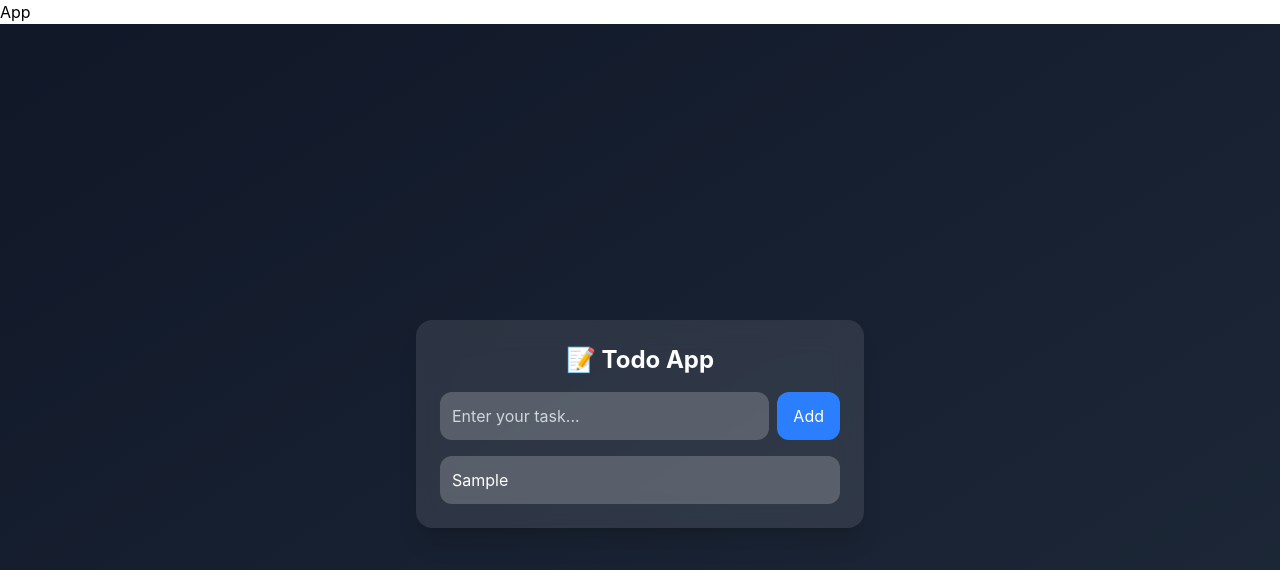
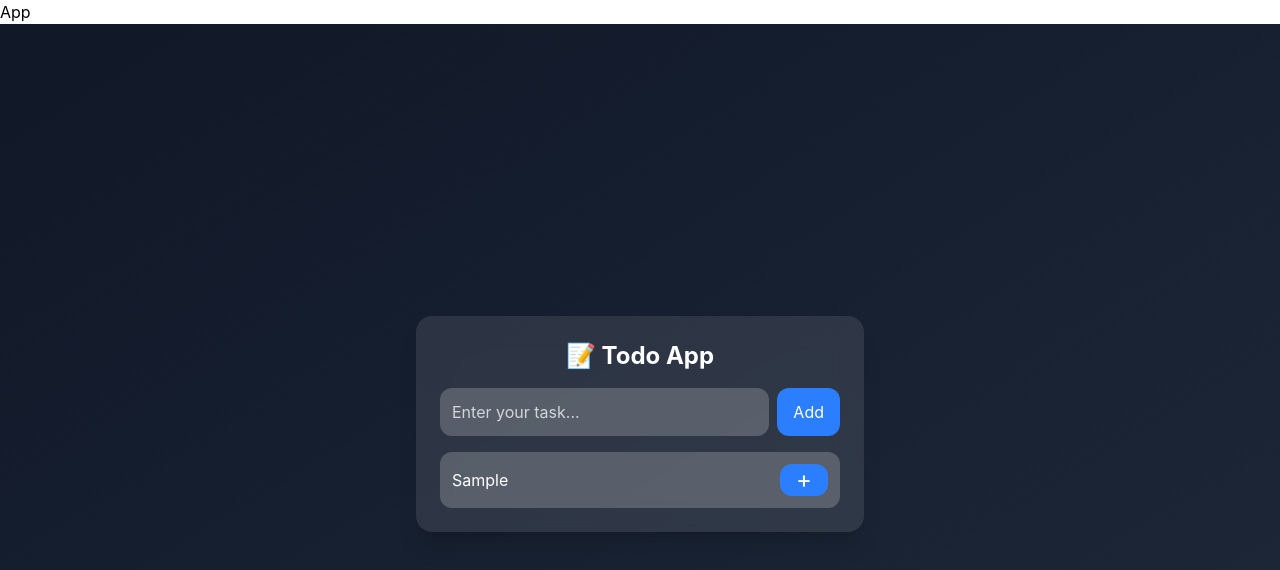
Before and after one commit to omar-abdi/frontend-projects, a React (Vite) app in the folder Todo app/: page / in a window 1280 px wide. Both pictures are taken after typing "Sample" into the empty fields and a click on the button "Add". Shown: the top 570 px of the page. Built offline with nearby package versions, Linux system fonts and the light colour scheme.

Commit message:
7.delete function

```diff
--- a/Todo app/src/Components/Todoform.jsx
+++ b/Todo app/src/Components/Todoform.jsx
@@ -12,6 +12,10 @@ function Todoform() {
 
     setTasks([...tasks, task])
     setTask("")
+  }
+  const deleteTask = (item)=>{
+    const newTask = tasks.filter((_,i)=>i  !=item)
+    setTasks(newTask)
   }
 
   return (
@@ -49,6 +53,12 @@ function Todoform() {
               className="bg-white/20 text-white p-3 rounded-xl flex justify-between items-center"
             >
               {t}
+             <button
+            onClick={()=> deleteTask(index)}
+            className="bg-blue-500 hover:bg-blue-600 text-white px-4 rounded-xl transition text-2xl"
+          >
+            +
+          </button>
             </li>
           ))}
         </ul>
```
